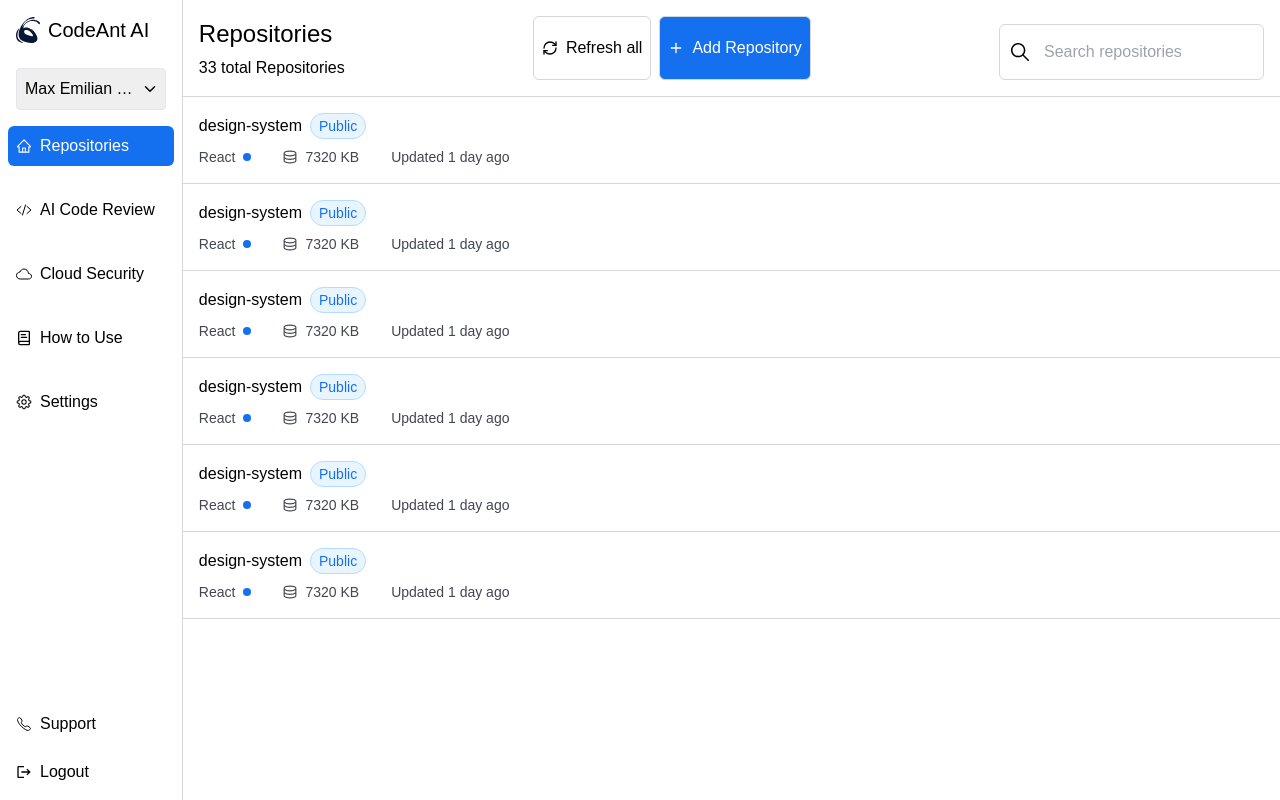
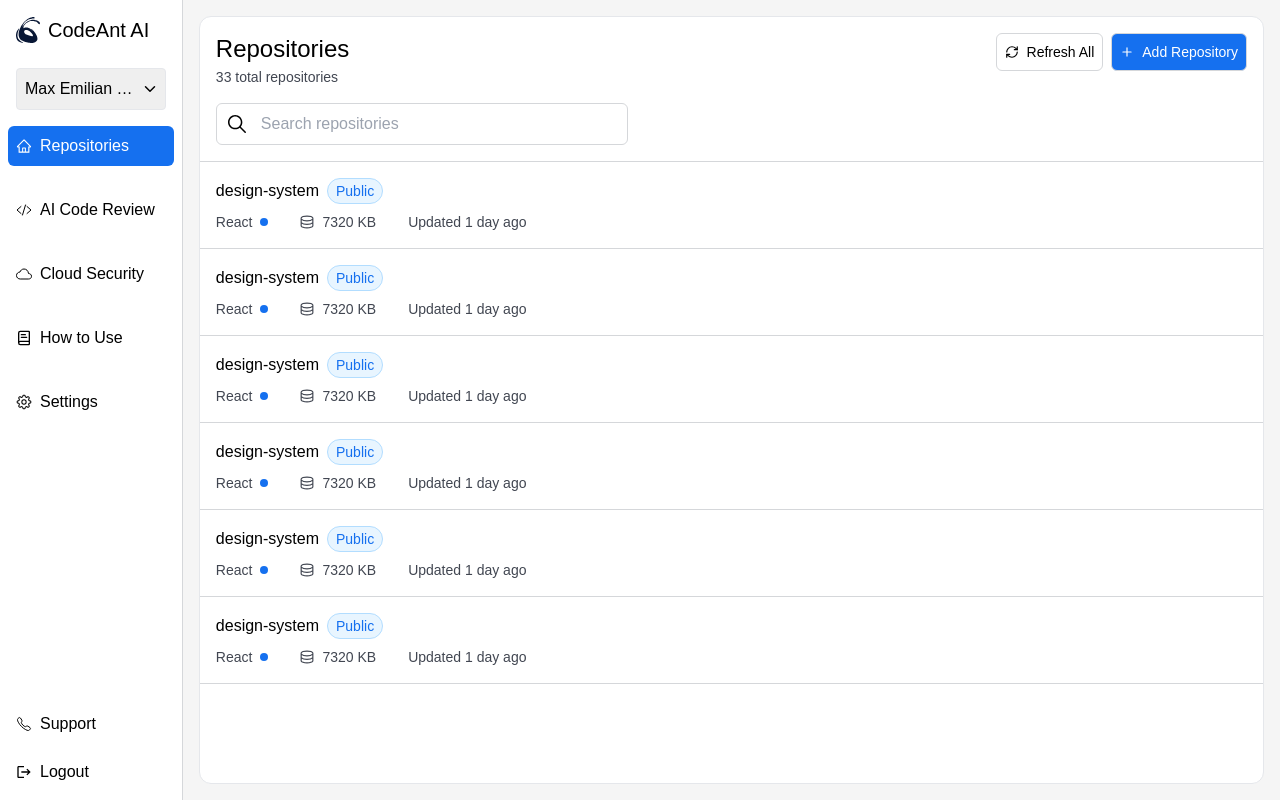
Before and after one commit to NtshVrm/code-ant-ai, a React (Vite) app: page /dashboard in a window 1280 px wide. Built offline with nearby package versions, Linux system fonts and the light colour scheme.

Commit message:
repos arr

```diff
--- a/src/pages/Dashboard.tsx
+++ b/src/pages/Dashboard.tsx
@@ -1,44 +1,118 @@
-import { useState } from "react";
+import { useEffect, useState } from "react";
 
 import Sidebar from "../components/Sidebar";
 import RepoCard from "../components/RepoCard";
-import { LuRefreshCw } from "react-icons/lu";
-import { FiPlus } from "react-icons/fi";
 import { IoIosSearch } from "react-icons/io";
+import MenuItem from "../components/MenuItem";
+import RenderIcon from "../components/RenderIcon";
 
 export default function Dashboard() {
   const [isOpen, setIsOpen] = useState(false);
+
+  const repoMenu = [
+    {
+      id: 1,
+      icon: "refresh",
+      title: "Refresh All",
+    },
+    {
+      id: 2,
+      icon: "add",
+      title: "Add Repository",
+    },
+  ];
+
+  const reposList = [
+    {
+      id: 1,
+      title: "design-system",
+      type: "Public",
+      language: "React",
+      size: 7320,
+      lastUpdated: 1,
+    },
+    {
+      id: 2,
+      title: "codeant-ci-app",
+      type: "Private",
+      language: "JavaScript",
+      size: 5871,
+      lastUpdated: 2,
+    },
+    {
+      id: 3,
+      title: "analytics-dashboard",
+      type: "Private",
+      language: "Python",
+      size: 4521,
+      lastUpdated: 5,
+    },
+    {
+      id: 4,
+      title: "mobile-app",
+      type: "Public",
+      language: "Swift",
+      size: 3096,
+      lastUpdated: 3,
+    },
+    {
+      id: 5,
+      title: "e-commerce-platform",
+      type: "Private",
+      language: "Java",
+      size: 6210,
+      lastUpdated: 6,
+    },
+    {
+      id: 6,
+      title: "blog-website",
+      type: "Public",
+      language: "React",
+      size: 7320,
+      lastUpdated: 1,
+    },
+  ];
+
   return (
     <>
       <main
-        className={`md:grid md:grid-cols-[1fr_6fr] h-screen ${
+        className={`md:grid md:grid-cols-[1fr_6fr] h-screen md:bg-[#F5F5F5] ${
           isOpen ? "" : ""
         } `}
       >
         <Sidebar isOpen={isOpen} setIsOpen={setIsOpen} />
-        <section className="h-full">
-          <header className="flex flex-col gap-1 p-4 md:flex-row md: justify-between border-b border-[#D5D7DA]">
-            <div className="flex flex-col gap-1">
-              <div className="text-[1.5rem]">Repositories</div>
-              <div>33 total Repositories</div>
+        <section className="md:m-4 md:rounded-xl md:border bg-white">
+          <header className="p-4 border-b border-[#D5D7DA] flex flex-col gap-2">
+            <div className="flex flex-col gap-2 md:flex-row md:justify-between">
+              <div className="flex flex-col gap-0.5">
+                <div className="text-2xl font-medium">Repositories</div>
+                <div className="text-sm text-[#414651]">
+                  33 total repositories
+                </div>
+              </div>
+              <div className="flex gap-2 h-fit text-sm">
+                {repoMenu.map((item) => {
+                  return (
+                    <div
+                      className={`flex gap-2 p-2 items-center border border-[#D5D7DA] rounded-md ${
+                        item.id == 2 ? "bg-[#1570EF] text-white" : ""
+                      }`}
+                    >
+                      <RenderIcon icon={item.icon} />
+                      <p>{item.title}</p>
+                    </div>
+                  );
+                })}
+              </div>
             </div>
-            <div className="flex gap-2">
-              <button className="flex gap-2 items-center border border-[#D5D7DA] p-2 rounded-md ">
-                <LuRefreshCw /> Refresh all
-              </button>
-              <button className="flex gap-2 items-center border border-[#D5D7DA] bg-[#1570EF] text-white p-2 rounded-md ">
-                <FiPlus />
-                Add Repository
-              </button>
-            </div>
-            <div className="flex items-center border border-[#D5D7DA] mt-2 p-1 rounded-md">
+            <div className="flex items-center border border-[#D5D7DA] mt-2 p-1 rounded-md md:w-2/5">
               <div className="scale-[1.5] px-2">
                 <IoIosSearch />
               </div>
               <input
                 type="text"
                 placeholder="Search repositories"
-                className="w-full p-2 focus:border-0 focus:outline-none"
+                className="w-full px-2 py-1 focus:border-0 focus:outline-none"
               />
             </div>
           </header>
```
